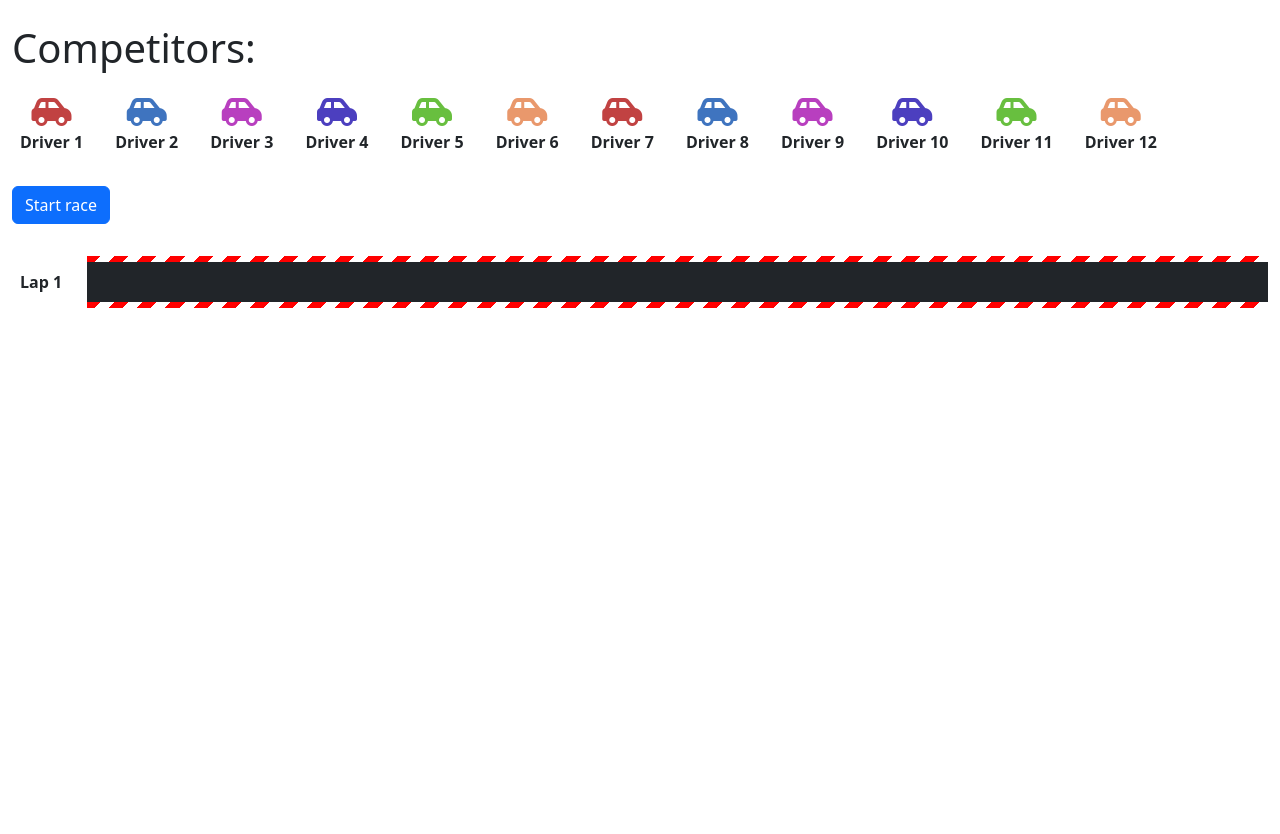
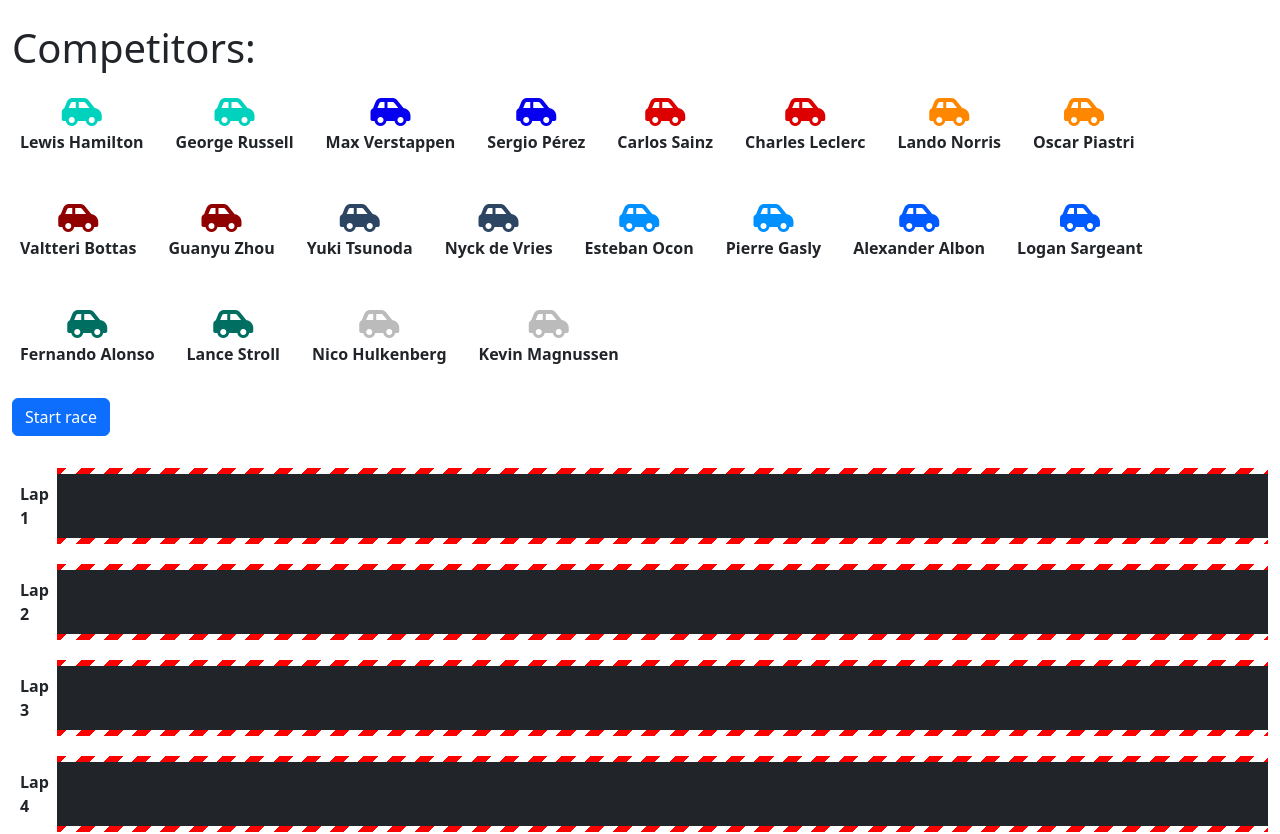
Before and after one commit to Fronchak-Projects/Racing-Simulator, a React (Vite) app: page / in a window 1280 px wide. Shown: the top 834 px of the page. Before the commit the page ends 800 px from the top, so only its background shows below. Built offline with nearby package versions, Linux system fonts and the light colour scheme.

Commit message:
Concluded logic to teams classification

```diff
--- a/src/components/App/index.tsx
+++ b/src/components/App/index.tsx
@@ -1,87 +1,225 @@
 import DriverType from "../../types/DriverType";
+import TeamType from "../../types/TeamType";
 import Racing from "../Racing";
 
-const driver1: DriverType = {
+const rbr: TeamType = {
   id: 1,
-  color: "#C14242",
-  name: "Driver 1"
+  color: '#0600EF',
+  name: 'Red Bull',
+  drivers: []
 }
 
-const driver2: DriverType = {
+const mercedes: TeamType = {
   id: 2,
-  color: "#3F74BF",
-  name: "Driver 2"
+  color: '#00D2BE',
+  name: 'Mercedes',
+  drivers: []
 }
 
-const driver3: DriverType = {
+const ferrari: TeamType = {
   id: 3,
-  color: "#B83FBF",
-  name: "Driver 3"
+  color: '#DC0000',
+  name: 'Ferrari',
+  drivers: []
 }
 
-const driver4: DriverType = {
+const williams: TeamType = {
   id: 4,
-  color: "#4C3FBF",
-  name: "Driver 4"
+  color: '#005AFF',
+  name: 'Williams',
+  drivers: []
 }
 
-const driver5: DriverType = {
+const mcLaren: TeamType = {
   id: 5,
-  color: "#68BF3F",
-  name: "Driver 5"
+  color: '#FF8700',
+  name: 'McLaren',
+  drivers: []
 }
 
-const driver6: DriverType = {
+const haas: TeamType = {
   id: 6,
-  color: "#E9986C",
-  name: "Driver 6"
+  color: '#BBB',
+  name: 'Haas',
+  drivers: []
 }
 
-const driver7: DriverType = {
+const alfaRomeo: TeamType = {
   id: 7,
-  color: "#C14242",
-  name: "Driver 7"
+  color: '#900000',
+  name: 'Alfa Romeo',
+  drivers: []
 }
 
-const driver8: DriverType = {
+const alpine: TeamType = {
   id: 8,
-  color: "#3F74BF",
-  name: "Driver 8"
+  color: '#0090FF',
+  name: 'Alpine',
+  drivers: []
 }
 
-const driver9: DriverType = {
+const astonMartin: TeamType = {
   id: 9,
-  color: "#B83FBF",
-  name: "Driver 9"
+  color: '#006F62',
+  name: 'Aston Martin',
+  drivers: []
 }
 
-const driver10: DriverType = {
+const alphaTauri: TeamType = {
   id: 10,
-  color: "#4C3FBF",
-  name: "Driver 10"
+  color: '#2B4562',
+  name: 'AlphaTauri',
+  drivers: []
 }
 
-const driver11: DriverType = {
-  id: 11,
-  color: "#68BF3F",
-  name: "Driver 11"
+const max: DriverType = {
+  id: 1,
+  name: "Max Verstappen",
+  team: rbr
 }
 
-const driver12: DriverType = {
+const sergio: DriverType = {
+  id: 2,
+  name: "Sergio Pérez",
+  team: rbr
+}
+
+rbr.drivers = [max, sergio];
+
+const hamilton: DriverType = {
+  id: 3,
+  name: "Lewis Hamilton",
+  team: mercedes
+}
+
+const russel: DriverType = {
+  id: 4,
+  name: "George Russell",
+  team: mercedes
+}
+
+mercedes.drivers = [hamilton, russel];
+
+const carlos: DriverType = {
+  id: 5,
+  name: "Carlos Sainz",
+  team: ferrari
+}
+
+const leclerc: DriverType = {
+  id: 6,
+  name: "Charles Leclerc",
+  team: ferrari
+}
+
+ferrari.drivers = [carlos, leclerc];
+
+const alexander: DriverType = {
+  id: 7,
+  name: "Alexander Albon",
+  team: williams
+}
+
+const logan: DriverType = {
+  id: 8,
+  name: "Logan Sargeant",
+  team: williams
+}
+
+williams.drivers = [alexander, logan];
+
+const lando: DriverType = {
+  id: 9,
+  name: "Lando Norris",
+  team: mcLaren
+}
+
+const oscar: DriverType = {
+  id: 10,
+  name: "Oscar Piastri",
+  team: mcLaren
+}
+
+mcLaren.drivers = [lando, oscar];
+
+const hulkenberg: DriverType = {
+  id: 11,
+  name: "	Nico Hulkenberg",
+  team: haas
+}
+
+const magnussen: DriverType = {
   id: 12,
-  color: "#E9986C",
-  name: "Driver 12"
+  name: "Kevin Magnussen",
+  team: haas
 }
+
+haas.drivers = [hulkenberg, magnussen];
+
+const bottas: DriverType = {
+  id: 13,
+  name: 'Valtteri Bottas',
+  team: alfaRomeo
+}
+
+const zhou: DriverType = {
+  id: 14,
+  name: 'Guanyu Zhou',
+  team: alfaRomeo
+}
+
+alfaRomeo.drivers = [bottas, zhou];
+
+const estaban: DriverType = {
+  id: 15,
+  name: 'Esteban Ocon',
+  team: alpine
+}
+
+const pierre: DriverType = {
+  id: 16,
+  name: 'Pierre Gasly',
+  team: alpine
+}
+
+alpine.drivers = [estaban, pierre];
+
+const alonso: DriverType = {
+  id: 17,
+  name: 'Fernando Alonso',
+  team: astonMartin
+}
+
+const stroll: DriverType = {
+  id: 18,
+  name: 'Lance Stroll',
+  team: astonMartin
+}
+
+astonMartin.drivers = [alonso, stroll];
+
+const yuki: DriverType = {
+  id: 19,
+  name: 'Yuki Tsunoda',
+  team: alphaTauri
+}
+
+const nyck: DriverType = {
+  id: 20,
+  name: 'Nyck de Vries',
+  team: alphaTauri
+}
+
+alphaTauri.drivers = [yuki, nyck];
 
 const App =() => {
 
   return (
     <div className="container-fluid py-4">
       <Racing
-        lapSize={13}
-        numberOfLaps={1}
-        drivers={[driver1, driver2, driver3, driver4, driver5, driver6,
-                  driver7, driver8, driver9, driver10, driver11, driver12]}
+        lapSize={36}
+        numberOfLaps={10}
+        teams={[mercedes, rbr, ferrari, mcLaren, alfaRomeo, alphaTauri, alpine, williams, astonMartin, haas]}
         systemPoints={[25, 18, 15, 12, 10, 8, 6, 4, 2, 1]}
       />
     </div>
--- a/src/components/CarCard/index.tsx
+++ b/src/components/CarCard/index.tsx
@@ -10,7 +10,7 @@ const CarCard = ({ driver }: Props) => {
 
     return (
         <div className="text-center px-2 py-3 car-card">
-            <CarIcon color={driver.color} />
+            <CarIcon color={driver.team.color} />
             <span className="fw-bold d-block">{ driver.name }</span>
         </div>
     );
--- a/src/components/Lap/index.tsx
+++ b/src/components/Lap/index.tsx
@@ -26,7 +26,7 @@ const Lap = ({ lapNumber, size, competitors }: Props) => {
                             className="table-dark text-center p-0 td-lap"
                             key={index}
                         >
-                            { competitor && <CarIcon color={competitor.driver.color} /> }
+                            { competitor && <CarIcon color={competitor.driver.team.color} /> }
                         </td>
                     )
                 } ) }
--- a/src/components/Racing/index.tsx
+++ b/src/components/Racing/index.tsx
@@ -7,37 +7,50 @@ import CarCardsContainer from '../CarCardsContainer';
 import ClassificationTable from '../ClassificationTable';
 import CarIcon from '../CarIcon';
 import './style.css';
+import TeamType from '../../types/TeamType';
+import TeamRacingCompetitor from '../../types/TeamRacingCompetitorType';
 
 type Props = {
     numberOfLaps: number;
     lapSize: number;
-    drivers: Array<DriverType>
-    systemPoints: Array<number>
+    teams: Array<TeamType>;
+    systemPoints: Array<number>;
 }
 
-const Racing = ({ numberOfLaps, lapSize, drivers, systemPoints }: Props) => {
+const Racing = ({ numberOfLaps, lapSize, teams, systemPoints }: Props) => {
 
     const [hasStarted, setHasStarted] = useState<boolean>(false);
     const [hasFinished, setHasFinished] = useState<boolean>(false);
     const [someoneFinished, setSomeoneFinished] = useState<boolean>(false);
     const [competitors, setCompetitors] = useState<Array<CompetitorType>>([]);
+    const [teamCompetitors, setTeamCompetitors] = useState<Array<TeamRacingCompetitor>>([]);
     const isFirstRender = useRef<boolean>(true);
 
     useEffect(() => {
         if(isFirstRender.current) {
-            setCompetitors(drivers.map((driver) => ({
-                driver,
-                actualPosition: 0,
-                lastPosition: 0,
-                status: 'RUNNING',
-                racingPosition: undefined
-            })));
+            const competitorsAux: Array<CompetitorType> = teams
+                .reduce((prev: Array<DriverType>, curr) => {
+                    return [...prev, ...curr.drivers]
+                }, [])
+                .map((driver) => ({
+                    driver,
+                    actualPosition: 0,
+                    lastPosition: 0,
+                    status: 'RUNNING',
+                    racingPosition: undefined
+                }))
+            setCompetitors(competitorsAux);
+            setTeamCompetitors(teams.map((team) => ({
+                points: 0,
+                team,
+                position: undefined
+            })))
         }
 
         return () => {
             isFirstRender.current = false;
         }
-    }, [drivers]);
+    }, [teams]);
 
     const initRace = () => {
         setHasStarted(true);
@@ -80,13 +93,28 @@ const Racing = ({ numberOfLaps, lapSize, drivers, systemPoints }: Props) => {
             if(competitors.every((c) => c.status === 'FINISHED')) {
                 setHasFinished(true);
                 clearInterval(ciclo);
+                const teamCompetitorsAux = teamCompetitors;
+                teamCompetitorsAux.forEach((team) => {
+                    team.points = competitors
+                        .filter((driverComp) => team.team.drivers.includes(driverComp.driver))
+                        .reduce((prev, curr) => {
+                            const position = curr.racingPosition!;
+                            if(position <= systemPoints.length) {
+                                return prev + systemPoints[position - 1];
+                            }
+                            return prev;
+                        }, 0);
+                });
+                teamCompetitorsAux.sort((a, b) => b.points - a.points).forEach((c, i) => c.position = i + 1);
+                console.log(teamCompetitorsAux)
+                setTeamCompetitors(teamCompetitorsAux);
             }
         }, 1000);
     }
 
     const carCardsContainerMemo = useMemo(() => {
-        return <CarCardsContainer drivers={drivers} />;
-    }, [drivers]);
+        return <CarCardsContainer drivers={teams.reduce((prev: Array<DriverType>, curr) => [...prev, ...curr.drivers], [])} />;
+    }, [teams]);
 
     return (
         <div>
@@ -107,7 +135,7 @@ const Racing = ({ numberOfLaps, lapSize, drivers, systemPoints }: Props) => {
                         .map((c) => ({
                             classification: c.racingPosition!,
                             description: <div className="d-flex align-center">
-                                <CarIcon color={c.driver.color} />
+                                <CarIcon color={c.driver.team.color} />
                                 <span className="mx-4">{ c.driver.name }</span>
                             </div>,
                             pontuation: c.racingPosition! <= systemPoints.length ? systemPoints[c.racingPosition! - 1] : undefined
@@ -115,6 +143,18 @@ const Racing = ({ numberOfLaps, lapSize, drivers, systemPoints }: Props) => {
                     }
                 />
             ) }
+            { hasFinished && <div className="mt-3">
+                    <ClassificationTable
+                        descriptionHeader='Team'
+                        classifications={
+                            teamCompetitors.map((team) => ({
+                                classification: team.position!,
+                                description: team.team.name,
+                                pontuation: team.points
+                            }))
+                        }
+                    />
+            </div> }
 
         </div>
 
--- a/src/types/DriverType.ts
+++ b/src/types/DriverType.ts
@@ -1,7 +1,9 @@
+import TeamType from "./TeamType";
+
 type DriverType = {
     id: number;
-    color: string;
     name: string;
+    team: TeamType
 }
 
 export default DriverType;
--- /dev/null
+++ b/src/types/TeamRacingCompetitorType.ts
@@ -0,0 +1,9 @@
+import TeamType from "./TeamType"
+
+type TeamRacingCompetitor = {
+    team: TeamType,
+    points: number;
+    position: number | undefined;
+}
+
+export default TeamRacingCompetitor;
--- /dev/null
+++ b/src/types/TeamType.ts
@@ -0,0 +1,10 @@
+import DriverType from "./DriverType";
+
+type TeamType = {
+    id: number;
+    name: string;
+    color: string;
+    drivers: Array<DriverType>
+}
+
+export default TeamType;
```
